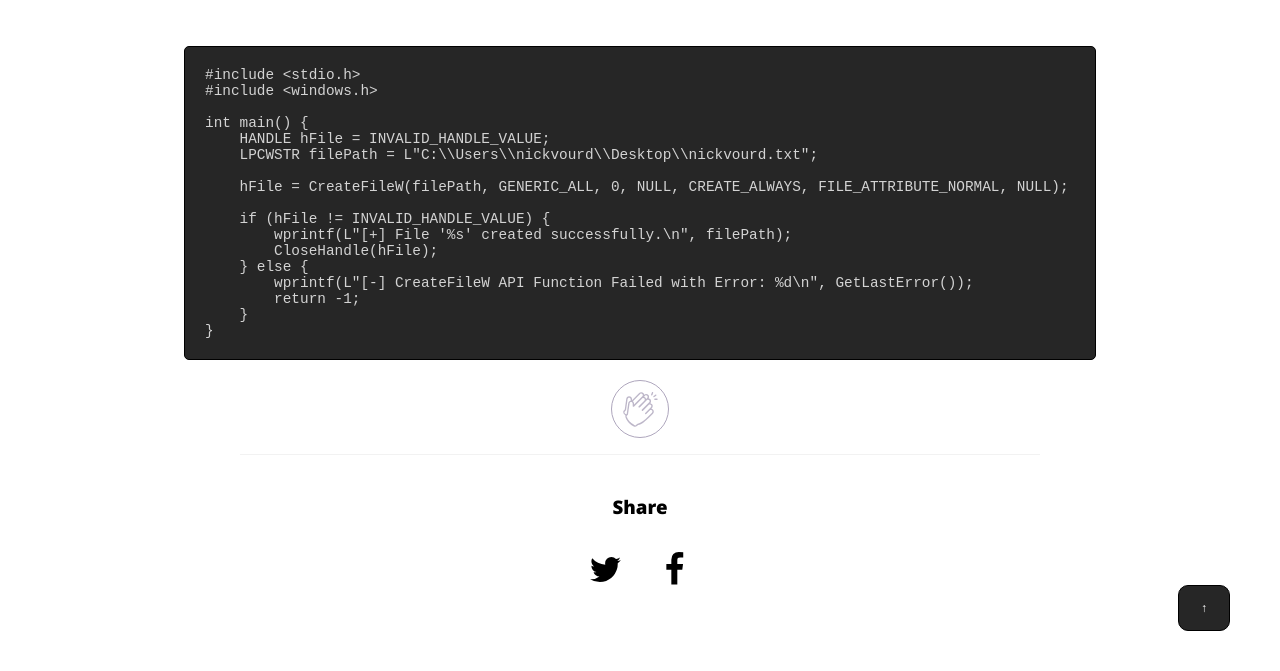
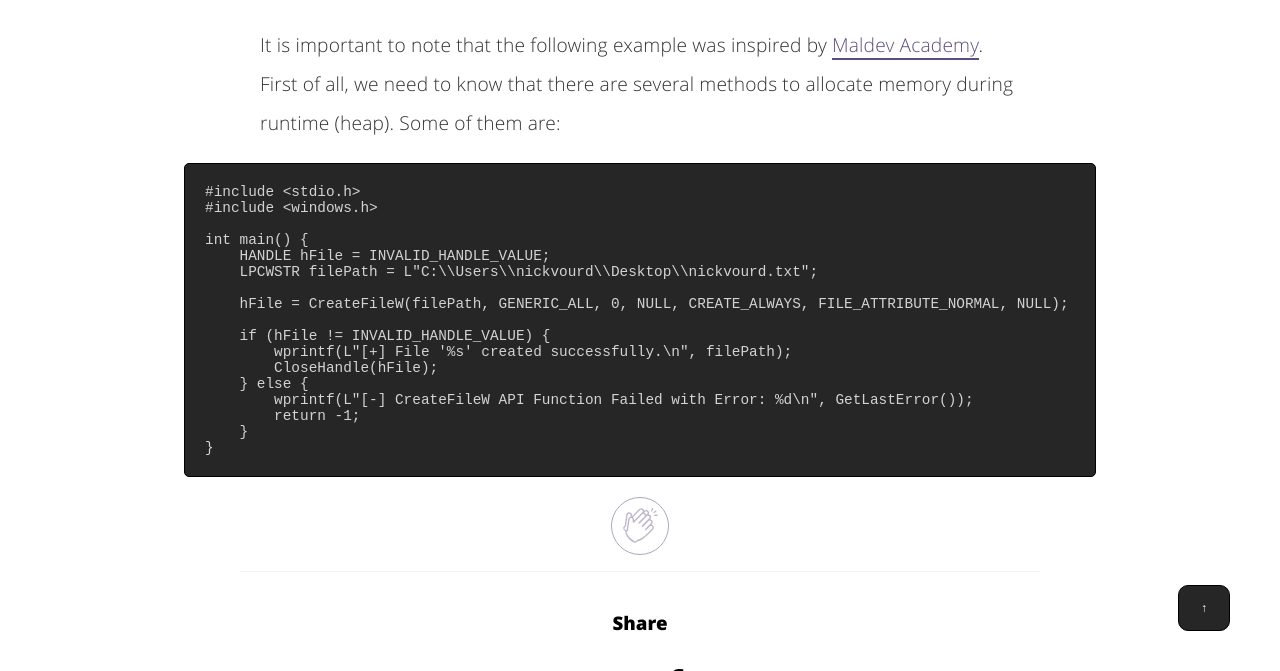
Before and after one commit to nickvourd/nickvourd.github.io, a Jekyll site: the page built from _posts/2024-04-17-an-introduction-to-windows-memory-management.md, in a window 1280 px wide and 900 px high, scrolled down 8185 px, cut to the strip 229-900 px from the top of the window. Built offline with Jekyll 4.4.1, drawn with Linux system fonts in a browser that asks for light colours.

Commit message:
An Introduction to Windows Memory Management (Part 2)

````diff
--- a/_posts/2024-04-17-an-introduction-to-windows-memory-management.md
+++ b/_posts/2024-04-17-an-introduction-to-windows-memory-management.md
@@ -250,6 +250,10 @@ The following picture depicts a high-level overview of how virtual memory is map
     <iframe src="https://giphy.com/embed/4Nq6L6m836paOHEjxy" width="480" height="350" frameBorder="0" class="giphy-embed" allowFullScreen></iframe>
 </div>
 
+<p>It is important to note that the following example was inspired by <a href="https://maldevacademy.com">Maldev Academy</a>.</p>
+
+<p>First of all, we need to know that there are several methods to allocate memory during runtime (heap). Some of them are:</p>
+
 ```
 #include <stdio.h>
 #include <windows.h>
````
